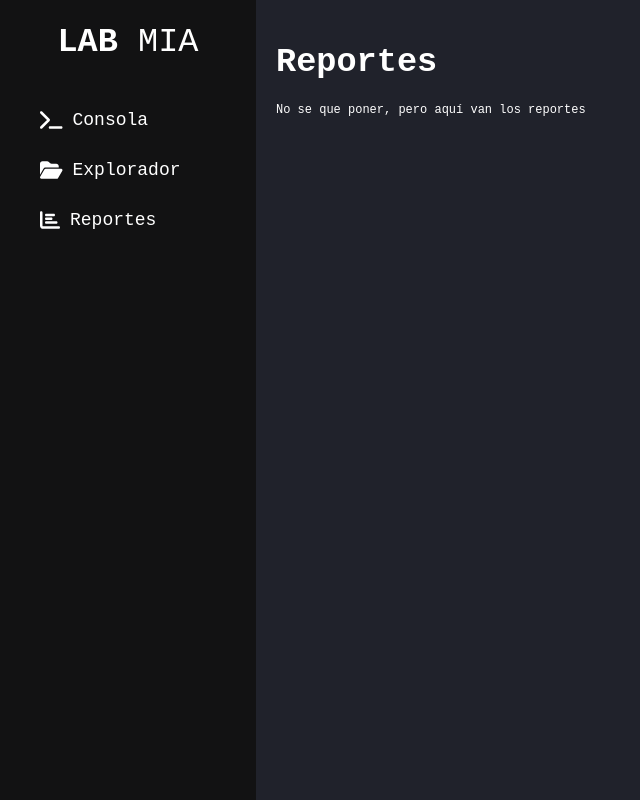
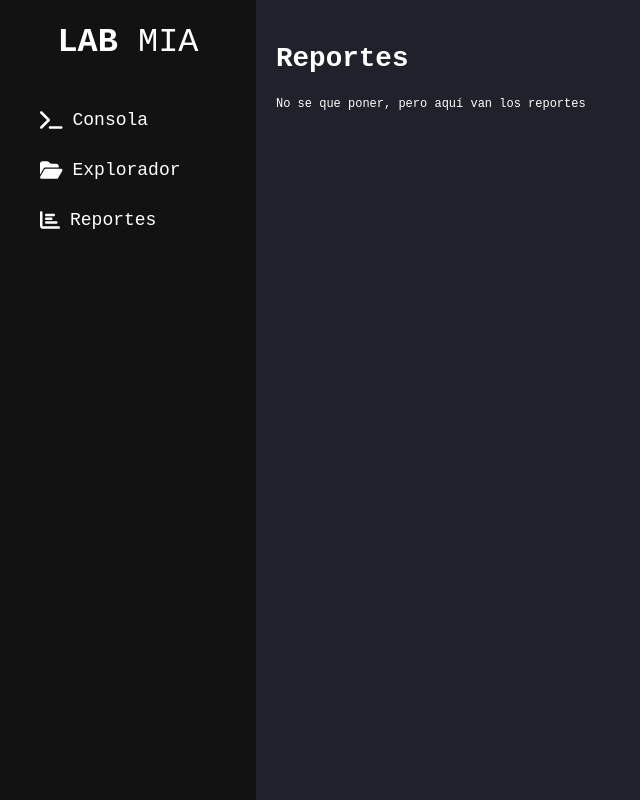
Before and after one commit to brandonT2002/MIA_P2_202112030, a React (Create React App) app in the folder frontend/: page / in a window 1280 px wide. Both pictures are taken after a click on the item "Reportes". Shown: the whole page, without its empty margins (0-640 px from the left). Built offline with nearby package versions, Linux system fonts and the light colour scheme; no server answers.

Commit message:
[update] from reports

```diff
--- a/frontend/src/Components/Reports.js
+++ b/frontend/src/Components/Reports.js
@@ -4,7 +4,7 @@ import "./Reports.css";
 const Reports = () => {
     return (
         <div className="reports">
-            <h1>Reportes</h1>
+            <h2>Reportes</h2>
             <p>No se que poner, pero aquí van los reportes</p>
         </div>
     );
```
